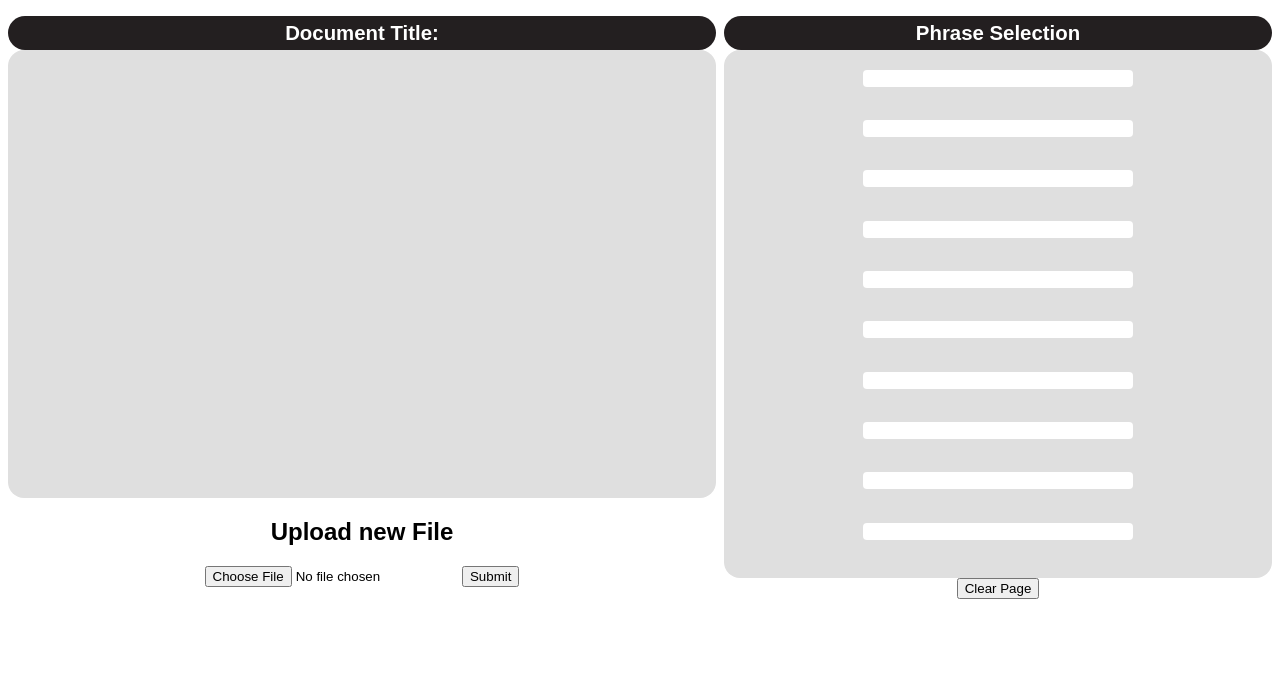
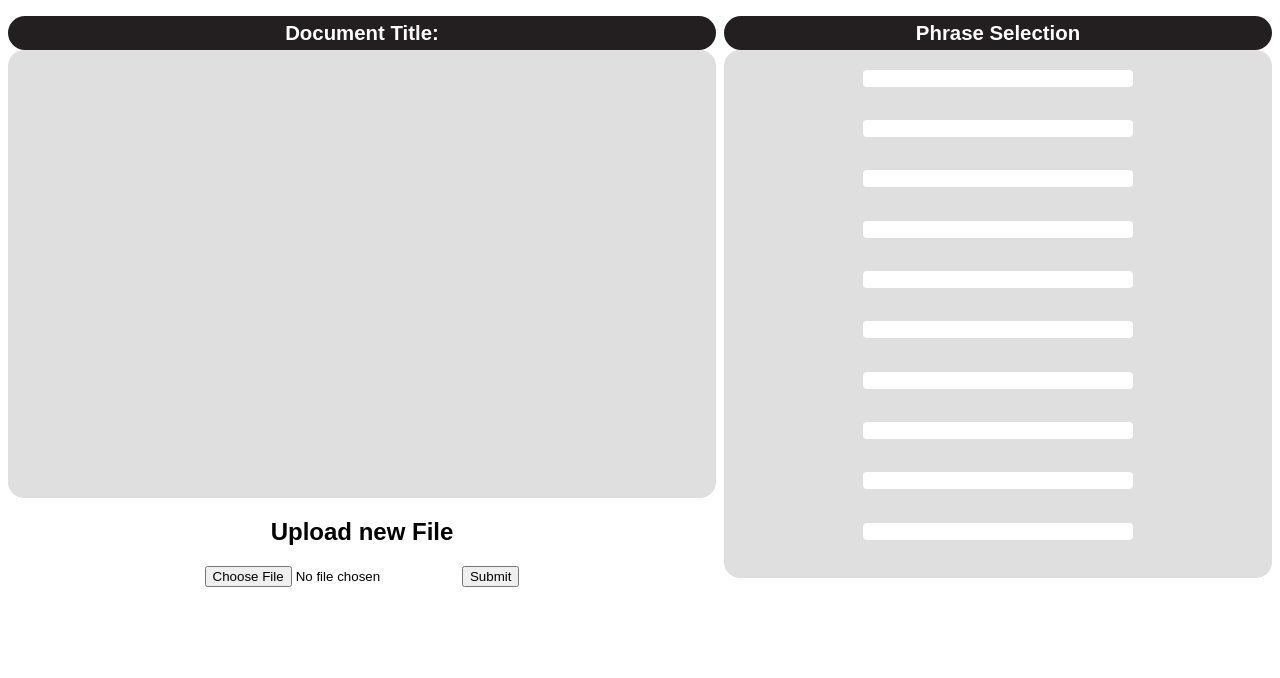
Before and after one commit to jackpots28/graphRagSandbox, a Flask app: page / in a window 1280 px wide. Shown: the part 109-787 px from the top of the page. Run offline with Flask 3, Linux system fonts and the light colour scheme.

Commit message:
post_lunch commit

```diff
--- a/app.py
+++ b/app.py
@@ -127,9 +127,12 @@ def index():
     )
 
 
-@app.route("/clear", methods=["POST"])
-def clear_page():
-    return None
+# @app.route("/clear", methods=["POST", "GET"])
+# def clear_page():
+#     for f_name in os.listdir(f"{UPLOAD_FOLDER}"):
+#         if f_name.endswith(".html") or f_name.endswith(".docx"):
+#             os.remove(f_name)
+#     return None
 
 
 # @app.route("/slider", methods=["POST", "GET"])
--- a/static/scripts/input_selection_slider.js
+++ b/static/scripts/input_selection_slider.js
@@ -18,3 +18,18 @@ slider_v.oninput = function sendData() {
     Http.open('POST', '/')
     Http.send(current)
 }
+
+
+
+document.getElementById("clear_btn").addEventListener('click', () => {
+    var image = canvas.toDataURL();
+    var r = new XMLHttpRequest();
+    r.open("POST", "/clear", true);
+    r.onreadystatechange = function () {
+        if (r.readyState !== 4 || r.status !== 200) return;
+        //alert("Success: " + r.responseText);
+        console.log("sent");
+    };
+    // Send data in below way from JS
+    r.send(JSON.stringify({"input": "test"}));
+});
--- a/templates/root_frame.html
+++ b/templates/root_frame.html
@@ -49,16 +49,17 @@
         </form>
       </div>
       <div class="right_bottom_form_updater">
-<!--        <form method="POST">-->
+        <form method="POST">
+<!--              <button onclick=clearData() id="clear_btn" name="clear_btn">Clear Page</button>-->
+<!--              <script src="{{ url_for('static',filename='scripts/input_selection_slider.js') }}"></script>-->
 <!--          <label for="phrase_count_v">-->
 <!--            <input type="range" min="1" max="10" name="phrase_count_v" id="phrase_count_v">-->
 <!--            <button onclick=sendData()>Submit</button>-->
 <!--          </label>-->
 <!--          <p><span id="output_p"></span></p>-->
 <!--          <script src="{{ url_for('static',filename='scripts/input_selection_slider.js') }}"></script>-->
-<!--        </form>-->
-        <button onclick=clearData()>Clear Page</button>
-        <script src="{{ url_for('static',filename='scripts/input_selection_slider.js') }}"></script>
+        </form>
+
       </div>
     </div>
   </div>
```
Also changed, not shown: requirements.txt (+6 -3 lines), 1 other file.
